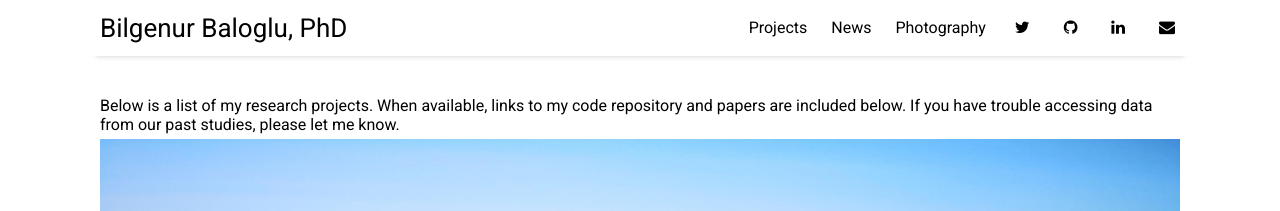
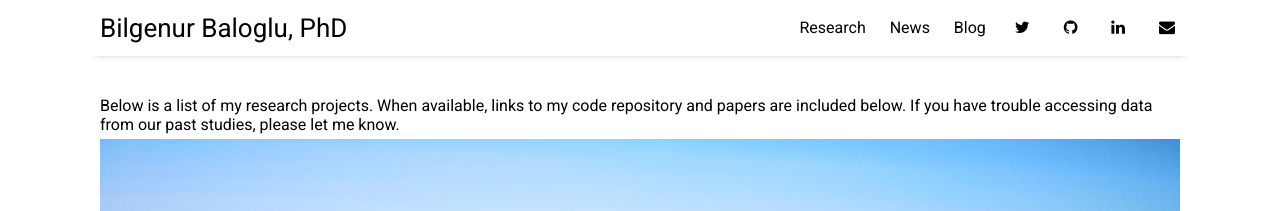
Before and after one commit to BBaloglu/bbaloglu.github.io, a Jekyll site: the page built from pages/research.html, in a window 1280 px wide. Shown: the top 211 px of the page. Built offline with Jekyll 4.4.1, drawn with Linux system fonts in a browser that asks for light colours; nearby versions of some CDN libraries.

Commit message:
Update settings.yml

```diff
--- a/_data/settings.yml
+++ b/_data/settings.yml
@@ -8,9 +8,10 @@ google-ID: "UA-168718429-1"
 
 menu:
 #- {name: 'CV', folder: 'cv', file: 'cv.html'}
-- {name: 'Projects', folder: 'pages', file: 'research.html'}
+- {name: 'Research', folder: 'pages', file: 'research.html'}
 - {name: 'News', folder: 'pages', file: 'news.html'}
-- {name: 'Photography', folder: 'pages', file: 'photography.html' }
+- {name: 'Blog', folder: 'pages', file: 'blog.html'}
+
 
 # Available social icons are powered by Font Awesome, so you can use any icon that they offer
 social:
```
